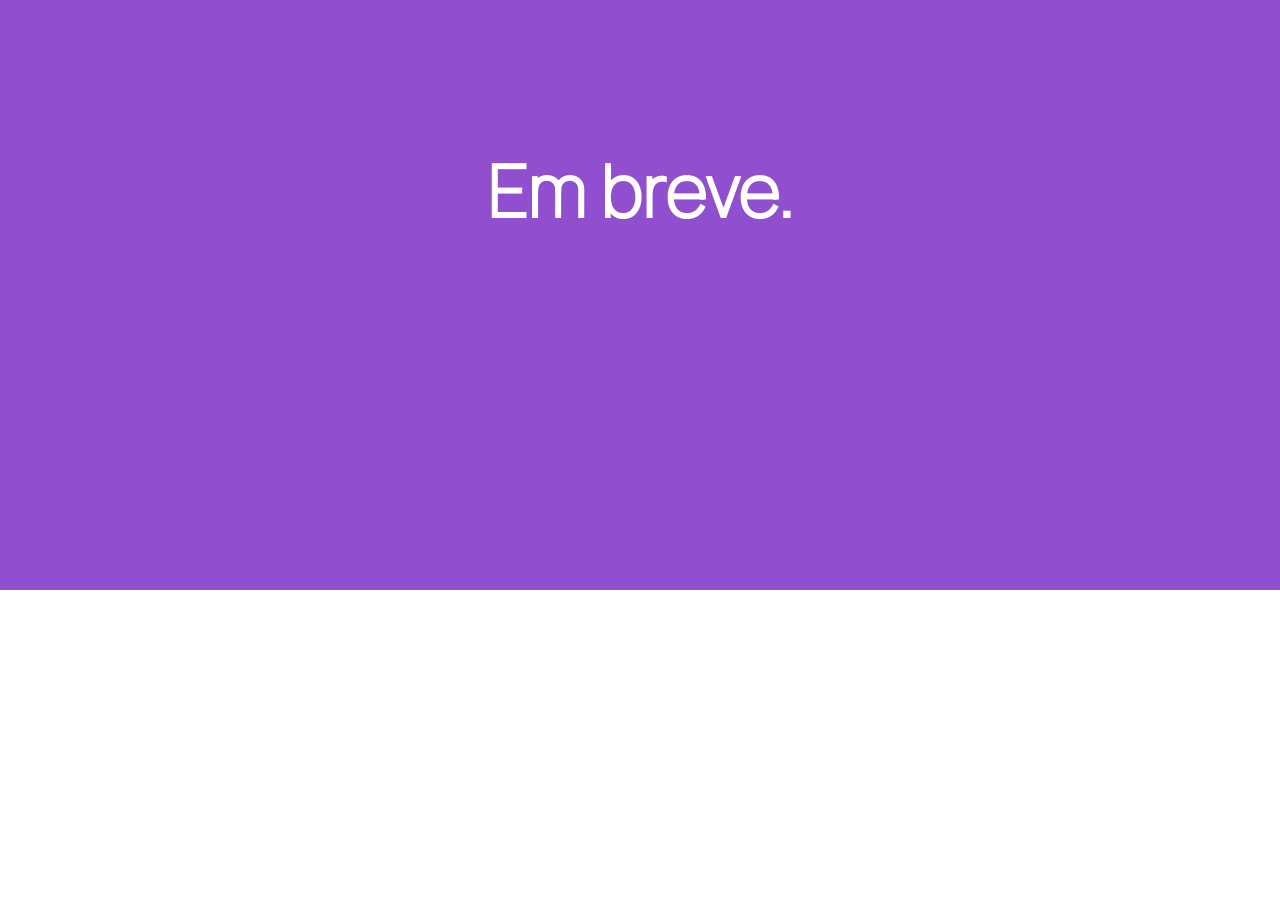
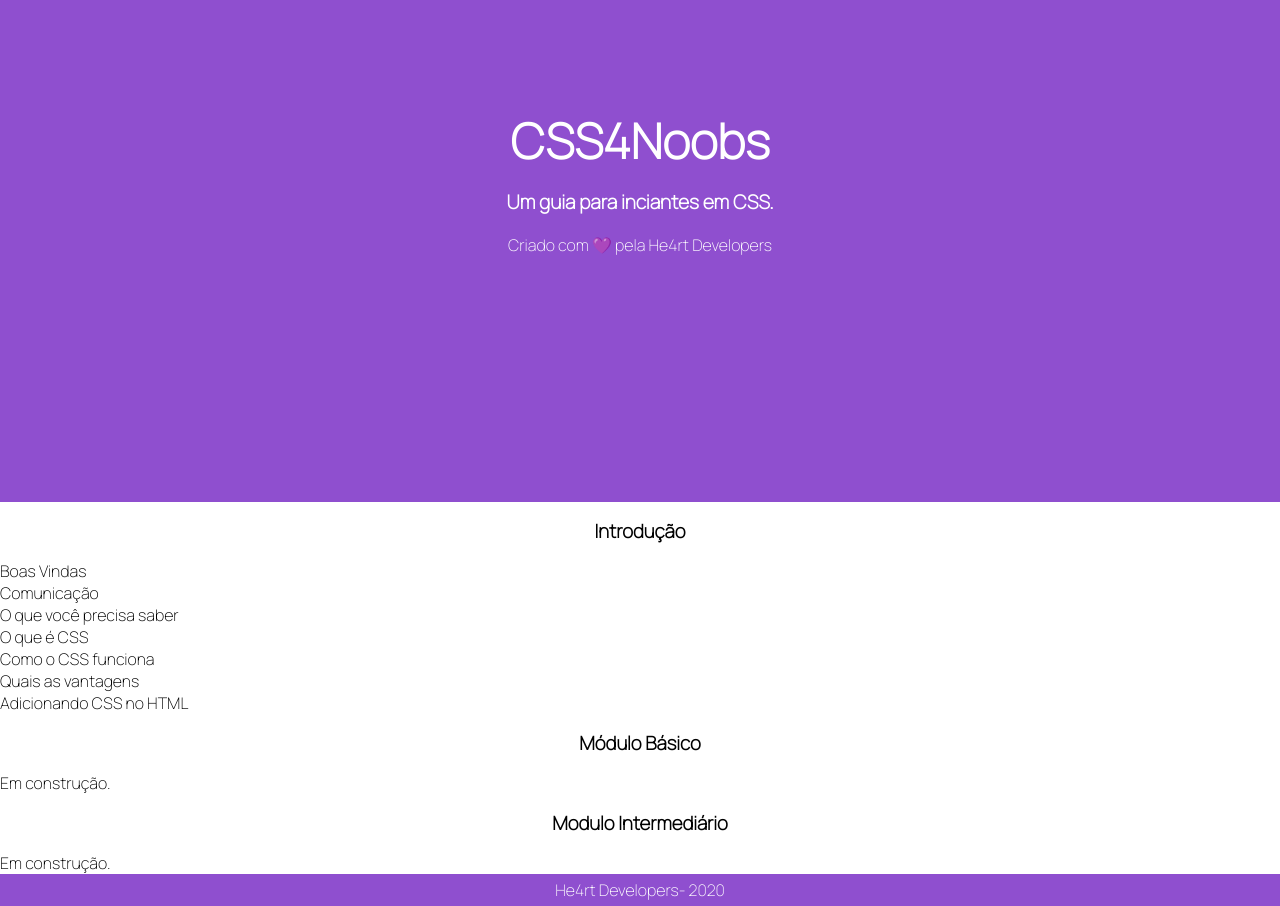
Before and after one commit to gitlherme/css4noobs-site, a plain HTML site: page index.html in a window 1280 px wide. Shown: the part 210-1116 px from the top of the page. Before the commit the page ends 800 px from the top, so only its background shows below. Drawn offline with Linux system fonts and the light colour scheme.

Commit message:
Criação da estrutura do site

```diff
--- /dev/null
+++ b/css/main.scss
@@ -0,0 +1,75 @@
+@import url('https://fonts.googleapis.com/css2?family=Manrope:wght@200&display=swap');
+
+$primary-purple:  #8F4FCF;
+$main-font: 'Manrope', sans-serif;
+
+* {
+  padding: 0;
+  margin: 0;
+  box-sizing: border-box;
+}
+
+body {
+  font-family: $main-font;
+}
+
+nav {
+  width: 100vw;
+  display: flex;
+  justify-content: center;
+  color: $primary-purple;
+  height: 4.5rem;
+  align-items: center;
+  font-size: 2rem;
+  .logo {
+    img {
+      width: 80%;
+      align-self: center;
+      justify-self: center;
+    }
+  }
+}
+
+section {
+  width: 100vw;
+  &.home {
+    height: 80vh;
+    background-color: $primary-purple;
+    display: flex;
+    align-items: center;
+    justify-content: center;
+    flex-direction: column;
+    text-align: center;
+    color: #FFF;
+    h1 {
+      font-size: 3rem;
+      margin-bottom: 1rem;
+    }
+    h2 {
+      font-size: 1.2rem;
+      margin-bottom: 1.2rem;
+    }
+  }
+
+  &.content {
+    h3 {
+      text-align: center;
+      padding: 1rem;
+    }
+  }
+}
+
+
+footer {
+  width: 100vw;
+  height: 2rem;
+  display: flex;
+  justify-content: center;
+  align-items: center;
+  background-color: $primary-purple;
+  color: #FFF;
+  a {
+    color: #FFF;
+    text-decoration: none;
+  }
+}
--- a/index.html
+++ b/index.html
@@ -1,4 +1,5 @@
-<html lang="en">
+<!DOCTYPE html>
+<html lang="pt-br">
 <head>
   <meta charset="UTF-8">
   <meta name="viewport" content="width=device-width, initial-scale=1.0">
@@ -6,8 +7,45 @@
   <link rel="stylesheet" href="css/main.css">
 </head>
 <body>
+  <nav>
+    <div class="logo">
+      <img src="img/logo-he4rt.png" alt="" srcset="">
+    </div>
+  </nav>
   <section class="home">
-    <h1>Em breve.</h1>
+    <h1>CSS4Noobs</h1>
+    <h2>Um guia para inciantes em CSS.</h2>
+    <p>Criado com 💜 pela He4rt Developers</p>
   </section>
+  <section class="content">
+    <div class="left">
+      <div class="introducao">
+        <h3>Introdução</h3>
+        <ol>
+          <li>Boas Vindas</a></li>
+          <li>Comunicação</a></li>
+          <li>O que você precisa saber</a></li>
+          <li>O que é CSS</a></li>
+          <li>Como o CSS funciona</a></li>
+          <li>Quais as vantagens</a></li>
+          <li>Adicionando CSS no HTML</a></li>
+        </ol>
+      </div>
+      <div class="modulo-basico">
+        <h3>Módulo Básico</h3>
+        <p>Em construção.</p>
+      </div>
+      <div class="modulo-intermediario">
+        <h3>Modulo Intermediário</h3>
+        <p>Em construção.</p>
+      </div>
+    </div>
+    <div class="right">
+      <div class="result">
+
+      </div>
+    </div>
+  </section>
+  <footer><a href="http://heartdevs.com">He4rt Developers</a> - 2020</footer>
 </body>
 </html>
```
Also changed, not shown: css/main.css, img/logo-he4rt.png (added), js/index.js (added), 1 other file.
